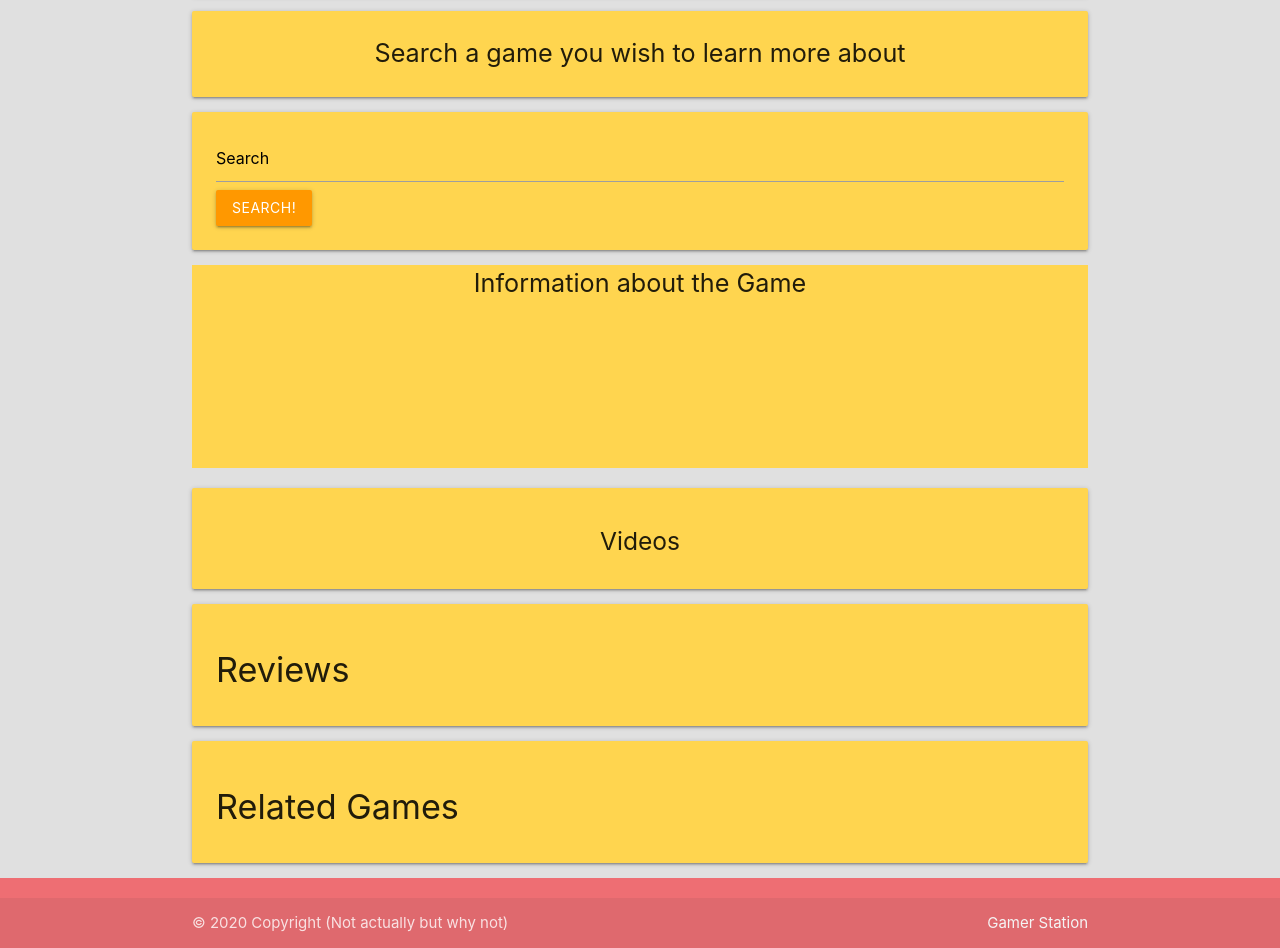
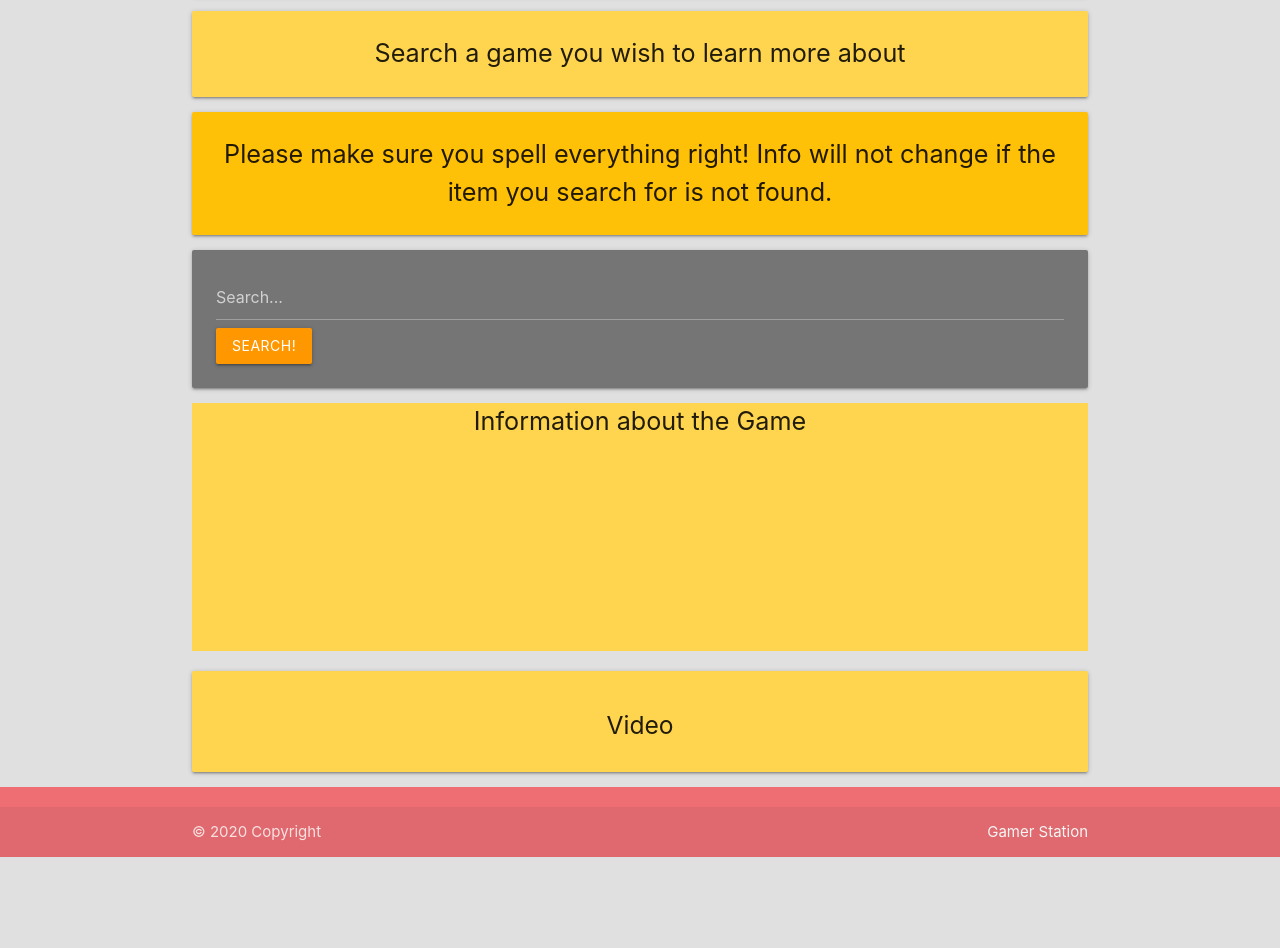
Before and after one commit to PixelByte-GPRM/Project1_Repo, a plain HTML site: page index.html in a window 1280 px wide. Shown: the part 260-1208 px from the top of the page. After the commit the page ends 1117 px from the top, so only its background shows below. Drawn offline with nearby package versions, Linux system fonts and the light colour scheme.

Commit message:
removed ellipses

```diff
--- a/index.html
+++ b/index.html
@@ -9,6 +9,7 @@
     <link href="https://fonts.googleapis.com/icon?family=Material+Icons" rel="stylesheet">
     <link rel="stylesheet" href="https://use.fontawesome.com/releases/v5.13.0/css/all.css">
     <link rel="stylesheet" href="https://use.fontawesome.com/releases/v5.13.0/css/v4-shims.css">
+
     <title>Gamer Station</title>
 
 </head>
@@ -24,7 +25,6 @@
             <li><a href="#game-info"><i class="fas fa-info"></i></a></li>
             <li><a href="#game-reviews"><i class="fas fa-star"></i></a></li>
             <li><a href="#game-videos"><i class="fab fa-youtube"></i></a></li>
-            <li><a href="#similar-games"><i class="fas fa-ellipsis-h"></i></a></li>
           </ul>
         </div>
       </nav>
@@ -32,20 +32,25 @@
     <div class="container">
         <!--Website Name-->
         <div class= "card-panel amber lighten-2">
-            <h1 class=“gamer-station-header” style= "text-align: center;"><i class="fas fa-gamepad center"> Gamer Station</i></h1>
+            <h1 class="gamer-station-header" style= "text-align: center;"><i class="fas fa-gamepad center"> Gamer Station</i></h1>
         </div>
 
         <!--Website Explanation-->
         <div class= "card-panel amber lighten-2" style="text-align: center;" id= "site-bio">
             <span class="flow-text"> Search a game you wish to learn more about</span>
         </div>
+        <div class= "card-panel amber" style="text-align: center;" id= "site-warning">
+            <span class="flow-text"> Please make sure you spell everything right! Info will not change if the item you search for is not found.</span>
+            <div class= "last-search"> </div>
+        </div>
 
         <!--Search Bar-->
-        <div class="card-panel amber lighten-2" id= "search">
+    <div class="card-panel grey darken-1" style="-moz-user-input: white" id= "search">
             <div class="col s8">
             <input type = "text"
+            placeholder="Search..."
             id = "gameTitle"
-            value = "Search"/>
+            value = ""/>
             </div>
             <div class="col s4">
             <button type="submit" class="btn btn-default orange" style="font: black;" id="button-search">Search!</button>
@@ -68,6 +73,12 @@
                 <div id="game-image"></div>
 
                 <br>
+                <div class="game-stores"></div>
+
+                <br>
+                <div class="game-buy-info"></div>
+
+                <br>
                 <div class="game-price"></div>
 
                 <br>
@@ -83,21 +94,11 @@
         </div>
             <!--Side Column for videos about the game-->
             <div class="card-panel amber lighten-2" id="game-videos">
-            <h5 style="text-align: center;">Videos</h5>
+            <h5 style="text-align: center;">Video</h5>
                 <div class="col s12 center-align">
                     <div id="video-player"></div>
                 </div>
             </div>
-
-
-            <!--Game Reviews-->
-            <div class="card-panel amber lighten-2" id= "game-reviews">
-            <h4>Reviews</h4>
-            </div>
-
-            <div class="card-panel amber lighten-2" id= "similar-games">
-                <h4>Related Games</h4>
-                </div>
 
 
 <!-- Footer  -->
@@ -107,7 +108,7 @@
         </div>
         <div class="footer-copyright">
         <div class="container">
-        © 2020 Copyright (Not actually but why not)
+        © 2020 Copyright
         <a class="grey-text text-lighten-4 right" href="#!">Gamer Station</a>
         </div>
         </div>
@@ -115,6 +116,7 @@
 
     <script src="https://code.jquery.com/jquery.js"></script>
     <script src="https://cdnjs.cloudflare.com/ajax/libs/twitter-bootstrap/4.0.0/js/bootstrap.bundle.min.js"></script>
+    <script src="http://ajax.googleapis.com/ajax/libs/jquery/1.11.1/jquery.min.js"></script>
     <script src= "script.js"></script>
 
 </body>
```
